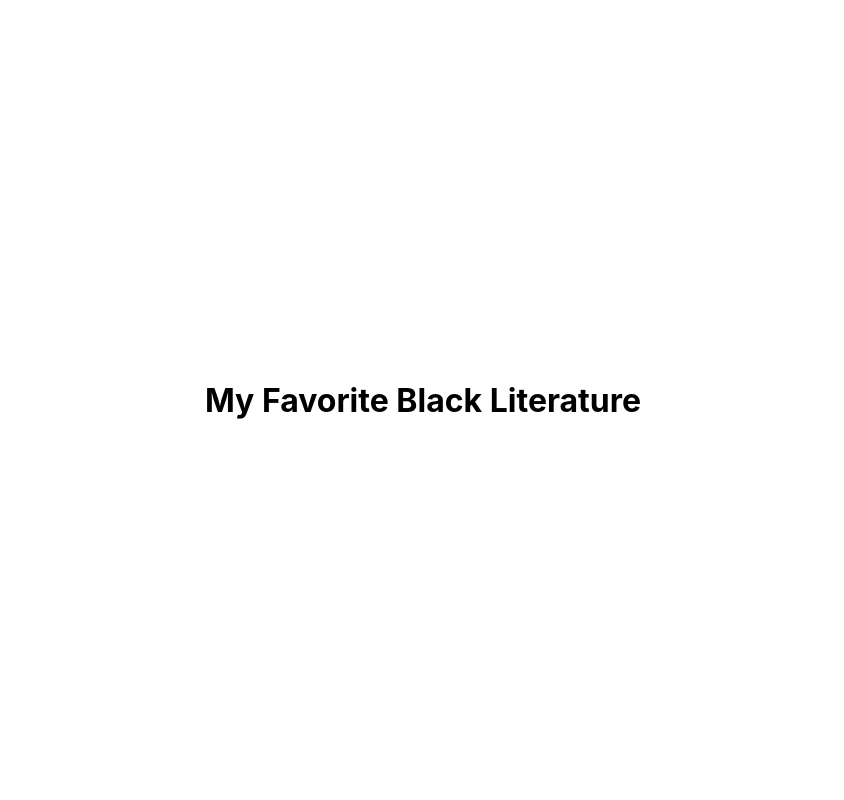
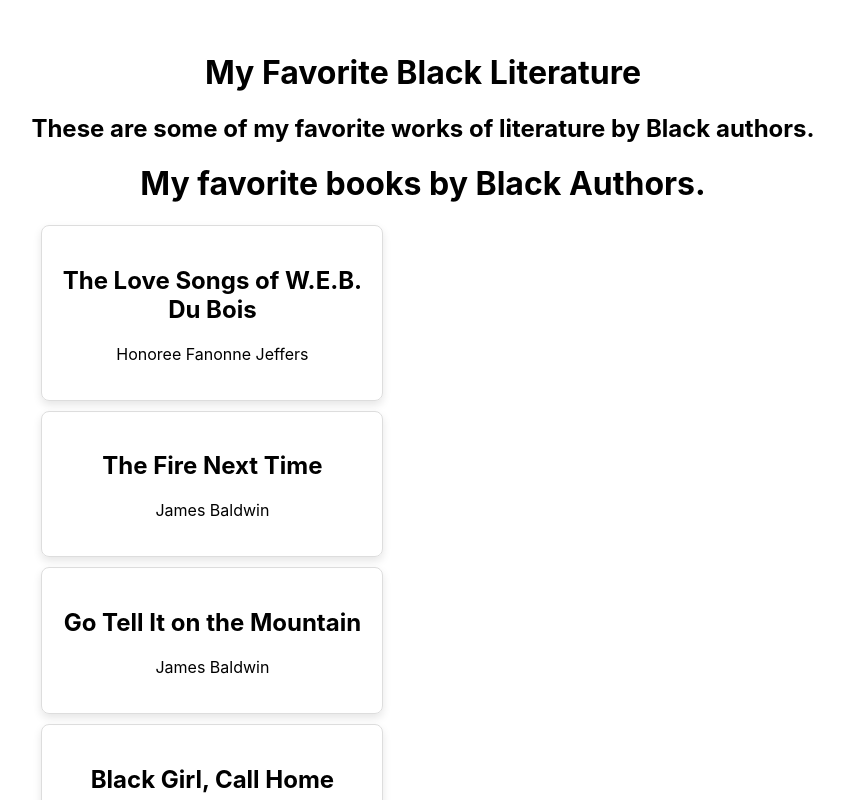
Before and after one commit to nasrina081/project1, a React (Vite) app in the folder tech communities/: page / in a window 1280 px wide. Shown: the top 800 px of the page, without its empty margins (217-1061 px from the left). Built offline with nearby package versions, Linux system fonts and the light colour scheme.

Commit message:
adding the book cards

```diff
--- a/tech communities/src/App.css
+++ b/tech communities/src/App.css
@@ -15,4 +15,5 @@
   place-items: center;
   min-width: 320px;
   min-height: 100vh;
+  background-color: white;
 }
--- a/tech communities/src/App.jsx
+++ b/tech communities/src/App.jsx
@@ -1,9 +1,12 @@
 import './App.css'
+import Literature from './components/Literature'
 
   const App = () => {
     return (
       <div className="App">
         <h1>My Favorite Black Literature</h1>
+        <h2> These are some of my favorite works of literature by Black authors.</h2>
+        <Literature />
       </div>
     )
   }
--- /dev/null
+++ b/tech communities/src/components/Literature.jsx
@@ -0,0 +1,76 @@
+import React from "react";
+
+    const Literature = () => {
+        const books = [
+            {
+                "title": "The Love Songs of W.E.B. Du Bois",
+                "author": "Honoree Fanonne Jeffers"
+            },
+            {
+                "title": "The Fire Next Time",
+                "author": "James Baldwin"
+            },
+            {
+                "title": "Go Tell It on the Mountain",
+                "author": "James Baldwin"
+            },
+            {
+                "title": "Black Girl, Call Home",
+                "author": "Jasmine Mans"
+            },
+            {
+                "title": "Purple Hibiscus",
+                "author": "Chimamanda Ngozi Adichie"
+            },
+            {
+                "title": "Elijah of Buxton",
+                "author": "Christopher Paul Curtis"
+            },
+            {
+                "title": "Such a Fun Age",
+                "author": "Kiley Reid"
+            },
+            {
+                "title": "One of the Good Ones",
+                "author": "Maika Moulite"
+            },
+            {
+                "title": "Grown",
+                "author": "Tiffany D. Jackson"
+            },
+            {
+                "title": "Monday's Not Coming",
+                "author": "Tiffany D. Jackson"
+            },
+            {
+                "title": "The Hate U Give",
+                "author": "Angie Thomas"
+            },
+            {
+                "title": "On the Come Up",
+                "author": "Angie Thomas"
+            },
+            {
+                "title": "Concrete Rose",
+                "author": "Angie Thomas"
+            }
+        ];
+
+        return (
+            <div className="Literature">
+                <h1>My favorite books by Black Authors.</h1>
+                <div className="card-container">
+                    {books.map((book, index) => (
+                        <div className="card" key={index}>
+                            <div className="card-body">
+                                <h2>{book.title}</h2>
+                                <p>{book.author}</p>
+                            </div>
+                        </div>
+                    ))}
+                </div>
+            </div>
+        )
+    }
+
+export default Literature;
--- a/tech communities/src/index.css
+++ b/tech communities/src/index.css
@@ -0,0 +1,9 @@
+.card {
+  border: 1px solid #ddd;
+  padding: 20px;
+  margin: 10px;
+  border-radius: 8px;
+  box-shadow: 0 4px 8px rgba(0, 0, 0, 0.1);
+  width: 300px; /* Adjust width as needed */
+  height: auto; /* Allows the height to adjust based on content */
+}
```
